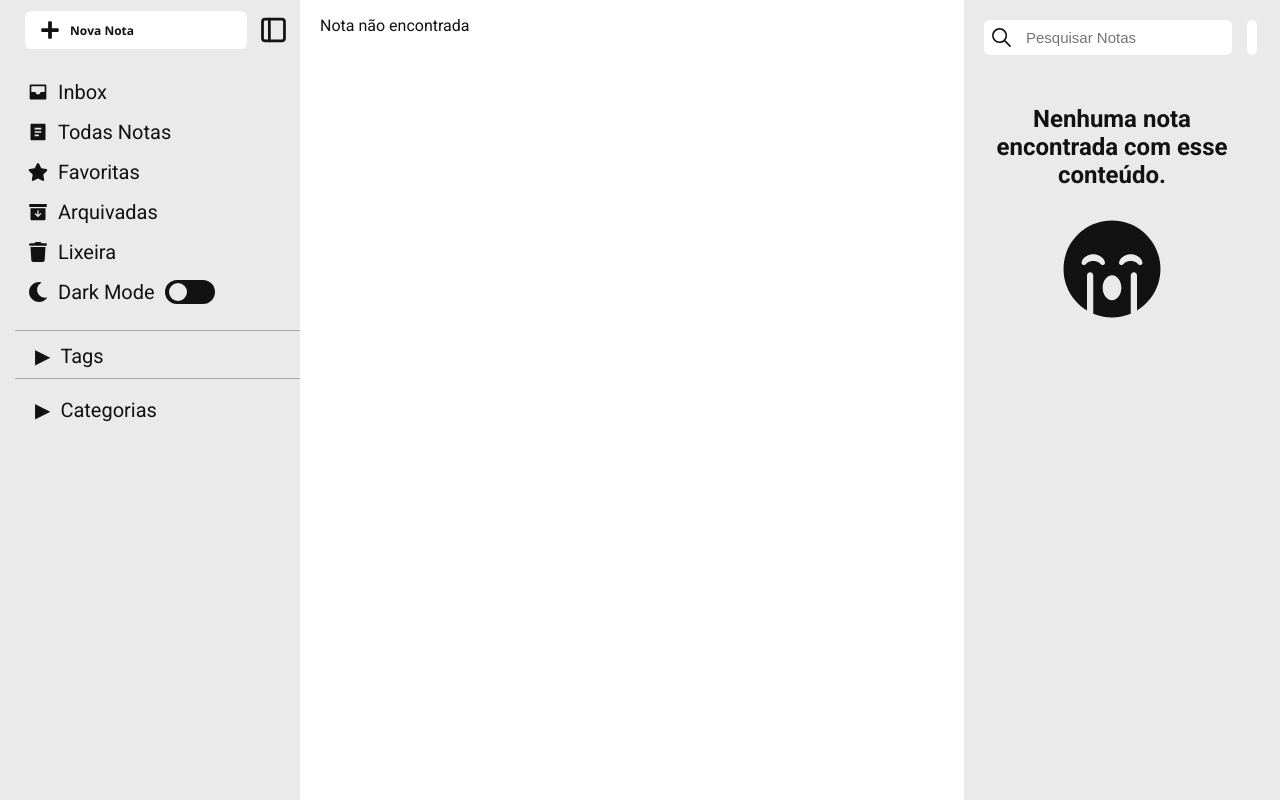
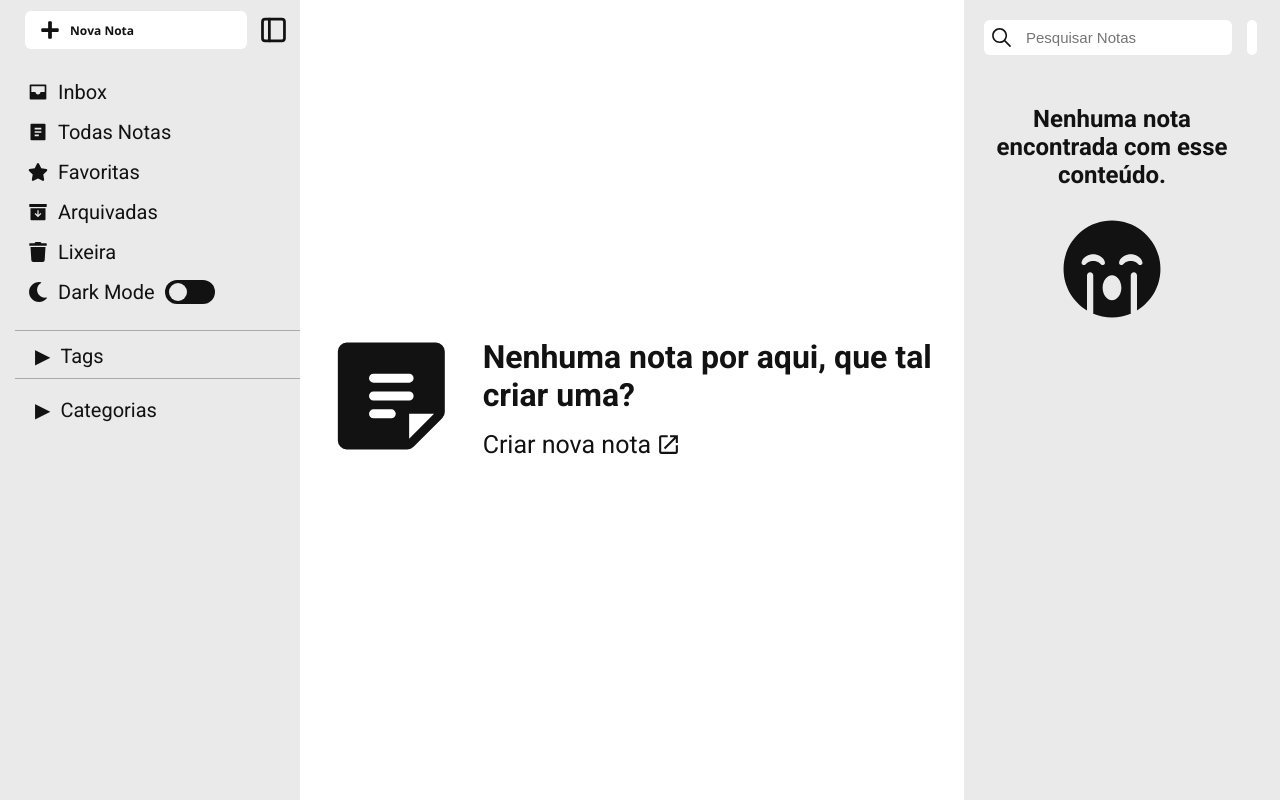
Before and after one commit to leonardomartindev/NotesApp, a React (Vite) app: page /note/1720527523000 in a window 1280 px wide. Built offline with nearby package versions, Linux system fonts and the light colour scheme.

Commit message:
ajustes lógica criação de nota

```diff
--- a/package.json
+++ b/package.json
@@ -21,6 +21,7 @@
   "devDependencies": {
     "@types/react": "^18.3.3",
     "@types/react-dom": "^18.3.0",
+    "@types/react-router-dom": "^5.3.3",
     "@typescript-eslint/eslint-plugin": "^7.13.1",
     "@typescript-eslint/parser": "^7.13.1",
     "@vitejs/plugin-react": "^4.3.1",
--- a/src/Pages/NewNote/NewNote.style.tsx
+++ b/src/Pages/NewNote/NewNote.style.tsx
@@ -3,7 +3,6 @@ import styled from "styled-components";
 export const ContainerNewNote = styled.form`
   width: 100%;
   padding: 2rem 1rem;
-  height: auto;
 `;
 
 export const Selectors = styled.div`
@@ -50,5 +49,4 @@ export const Content = styled.textarea`
   font-size: 1.8rem;
   color: ${({ theme }) => theme.text};
   overflow-y: hidden;
-  height: 100vh;
 `;
--- a/src/Pages/NewNote/NewNote.tsx
+++ b/src/Pages/NewNote/NewNote.tsx
@@ -81,7 +81,7 @@ export default function NewNote() {
     const newNote = {
       id: `${Date.now()}`, // ID único baseado na timestamp atual
       title: title ? title : "Titulo",
-      description: description ? description : "Sem descrição",
+      description,
       content: `${content.slice(0, 70)}...`,
       tags: selectedTags.map(e => e.value),
       category: selectedCategory ? selectedCategory.value : "",
--- a/src/Pages/NoteDetail.tsx
+++ b/src/Pages/NoteDetail.tsx
@@ -14,8 +14,6 @@ import {
   PageDescription,
   PageLine,
   PageOptions,
-  PageTag,
-  PageTags,
   PageTitle,
   PageTop,
   TitleContainer,
@@ -26,6 +24,7 @@ import { CategoriesContext } from "../context/CategoryContext";
 import CreatableSelect from "react-select/creatable";
 import { ThemeContext } from "../context/ThemeContext";
 import { Selectors } from "./NewNote/NewNote.style";
+import NotFoundNotes from "./NoteFoundNotesPage/NotFoundNotes";
 
 type OptionType = { value: string; label: string };
 
@@ -38,7 +37,8 @@ export default function NoteDetail() {
   const [newTitle, setNewTitle] = useState<string>(note ? note.title : "");
   const [newDescription, setNewDescription] = useState<string>(note ? note.description : "");
   const [newContent, setNewContent] = useState<string>(note ? note.content : "");
-  const [noteEditable, setNoteEditable] = useState(false);
+  const [noteEditable, setNoteEditable] = useState(true);
+  const [editing, setEditing] = useState(false); // Estado para controlar se está em modo de edição
 
   const { tags, addTag } = useContext(TagsContext);
   const { categories, addCategory } = useContext(CategoriesContext);
@@ -52,13 +52,20 @@ export default function NoteDetail() {
       setNewTitle(note.title);
       setNewDescription(note.description);
       setNewContent(note.content);
+      setSelectedTags(note.tags.map(tag => ({ value: tag, label: tag })));
+      setSelectedCategory(note.category ? { value: note.category, label: note.category } : null);
     }
   }, [note]);
 
   useEffect(() => {
-    handleEditNote();
-  // eslint-disable-next-line react-hooks/exhaustive-deps
-  }, [newTitle, newDescription, newContent, selectedTags, selectedCategory]);
+    if (editing) {
+      // Atualiza a nota apenas quando estiver editando
+      if (note && (newTitle !== note.title || newDescription !== note.description || newContent !== note.content || JSON.stringify(selectedTags.map(e => e.value)) !== JSON.stringify(note.tags) || (selectedCategory ? selectedCategory.value : "") !== note.category)) {
+        handleEditNote();
+      }
+    }
+    // eslint-disable-next-line react-hooks/exhaustive-deps
+  }, [editing, newTitle, newDescription, newContent, selectedTags, selectedCategory]);
 
   const handleEditNote = () => {
     if (note) {
@@ -77,27 +84,26 @@ export default function NoteDetail() {
 
   const handleTagChange = (newValue: readonly OptionType[]) => {
     const mutableTags = newValue.map((option) => ({ ...option }));
-    const newTags = newValue.map((option: OptionType) => option.value);
     setSelectedTags(mutableTags);
 
-    if (newValue) {
-      newTags.forEach((tag) => {
-        if (!tags.includes(tag)) {
-          addTag(tag);
-        }
-      });
-    }
+    newValue.forEach((tag) => {
+      if (!tags.includes(tag.value)) {
+        addTag(tag.value);
+      }
+    });
   };
 
   const handleCategoryChange = (newValue: OptionType | null) => {
     setSelectedCategory(newValue);
+
     if (newValue && !categories.includes(newValue.value)) {
       addCategory(newValue.value);
     }
   };
 
   const toggleNoteEditable = () => {
-    setNoteEditable(!noteEditable);
+    setNoteEditable(prev => !prev); // Alterna o estado de editable
+    setEditing(prev => !prev); // Alterna o estado de editing
   };
 
   return (
@@ -105,12 +111,12 @@ export default function NoteDetail() {
       {note ? (
         <PageContainer>
           <PageTop>
-            {noteEditable && (
               <Selectors>
                 <CreatableSelect
                   placeholder="Tags:"
                   id="tags"
                   isMulti={true}
+                  isDisabled={editing ? true : false}
                   onChange={handleTagChange}
                   options={tags.map((tag) => ({ value: tag, label: tag }))}
                   value={selectedTags}
@@ -152,6 +158,7 @@ export default function NoteDetail() {
                 />
                 <CreatableSelect
                   placeholder="Categorias:"
+                  isDisabled={editing ? true : false}
                   isClearable
                   id="categories"
                   isMulti={false}
@@ -210,15 +217,6 @@ export default function NoteDetail() {
                   }}
                 />
               </Selectors>
-            )}
-
-            {note.tags && (
-              <PageTags>
-                {note.tags.map((el, index) => (
-                  <PageTag key={index}>{el}</PageTag>
-                ))}
-              </PageTags>
-            )}
 
             <PageOptions>
               {noteEditable ? (
@@ -246,6 +244,7 @@ export default function NoteDetail() {
               onChange={(e) => setNewDescription(e.currentTarget.value)}
               value={newDescription}
               disabled={!noteEditable}
+              placeholder="Descrição da nota aqui"
             />
           </TitleContainer>
           <PageLine />
@@ -256,7 +255,7 @@ export default function NoteDetail() {
           />
         </PageContainer>
       ) : (
-        <p>Nota não encontrada</p>
+        <NotFoundNotes/>
       )}
     </>
   );
--- /dev/null
+++ b/src/Pages/NoteFoundNotesPage/NotFoundNotes.tsx
@@ -0,0 +1,24 @@
+import {
+  ContainerBottom,
+  Illustration,
+  NotFoundContainer,
+  Redirect,
+  RedirectContainer,
+  RedirectIcon,
+  Title,
+} from "./NoteFoundNote.style";
+
+export default function NotFoundNotes() {
+  return (
+    <NotFoundContainer>
+      <Illustration />
+      <RedirectContainer>
+        <Title>Nenhuma nota por aqui, que tal criar uma?</Title>
+        <ContainerBottom>
+          <Redirect>Criar nova nota</Redirect>
+          <RedirectIcon />
+        </ContainerBottom>
+      </RedirectContainer>
+    </NotFoundContainer>
+  );
+}
--- /dev/null
+++ b/src/Pages/NoteFoundNotesPage/NoteFoundNote.style.tsx
@@ -0,0 +1,36 @@
+import styled from "styled-components";
+import { PiNoteFill } from "react-icons/pi";
+import { IoMdOpen } from "react-icons/io";
+
+export const NotFoundContainer = styled.div`
+    display: flex;
+    margin: auto;
+    gap: 2rem;
+`
+export const Illustration = styled(PiNoteFill)`
+    font-size: 16rem;
+`
+
+export const Title = styled.h1`
+    width: auto;
+    max-width: 540px;
+`
+export const RedirectContainer = styled.div``
+export const RedirectIcon = styled(IoMdOpen)``
+export const Redirect = styled.p`
+    cursor: pointer;
+
+ &:hover{
+       text-decoration:underline;
+    }
+`
+
+export const ContainerBottom = styled.div`
+    display: flex;
+    gap: .5rem;
+    align-items: center;
+    font-size: 2.5rem;
+    margin-top: -3rem;
+
+
+`
--- a/src/Pages/Pages.style.tsx
+++ b/src/Pages/Pages.style.tsx
@@ -12,6 +12,7 @@ import { IoMdLock, IoMdUnlock  } from "react-icons/io";
 export const PageContainer = styled.form`
     width: 100%;
     padding: 2rem 1rem;
+    box-sizing: border-box;
 `;
 export const PageTop = styled.div`
     display: flex;
@@ -107,4 +108,5 @@ export const PageContent = styled.textarea`
   font-size: 1.8rem;
   color: ${({ theme }) => theme.text};
   overflow-y: hidden;
+  height: 100vh;
 `
--- a/src/components/QuickNotesBar/QuickNotesBar.tsx
+++ b/src/components/QuickNotesBar/QuickNotesBar.tsx
@@ -97,7 +97,7 @@ export const QuickNotesBar: React.FC<QuickNotesBarProps> = ({ visible }) => {
               <CardNote>
                 <CardNoteTitle>{el.title}</CardNoteTitle>
                 <CardNoteLine />
-                  <CardNoteContent>{el.content}</CardNoteContent>
+                  <CardNoteContent>{`${el.content.slice(0, 70)}...`}</CardNoteContent>
                 <CardNoteTags>
                   {el.tags.map((tag, tagIndex) => (
                     <CardNoteTag key={tagIndex}>{tag}</CardNoteTag>
```
Also changed, not shown: src/components/SideBar/SideBar.tsx (+26 -24 lines), 1 other file (tests, documents, lock files or other folders).
